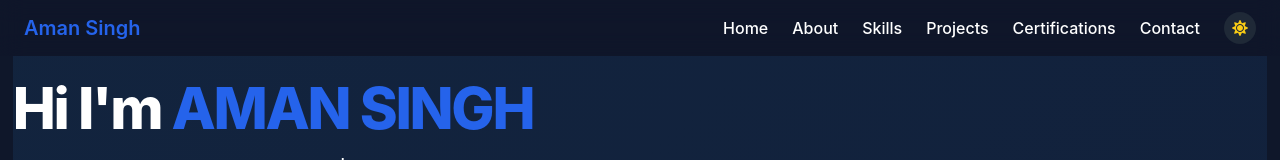
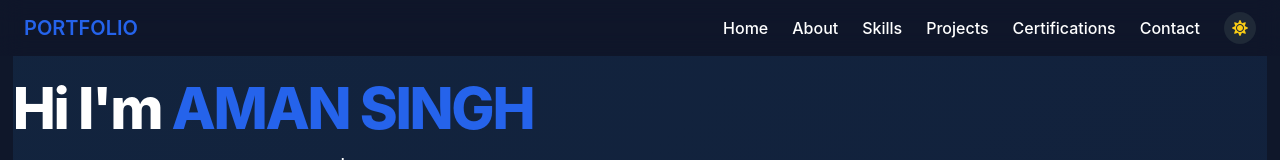
Before and after one commit to as588895/Portfolio, a React (Vite) app: page / in a window 1280 px wide. Shown: the top 160 px of the page. Built offline with nearby package versions, Linux system fonts and the light colour scheme.

Commit message:
update navbar section

```diff
--- a/src/components/Navbar.jsx
+++ b/src/components/Navbar.jsx
@@ -6,7 +6,7 @@ export default function Navbar(){
   return (
     <header className="sticky top-0 z-50 bg-white/60 dark:bg-secondary/60 backdrop-blur-md">
       <div className="container mx-auto px-6 py-3 flex items-center justify-between">
-        <div className="text-xl font-semibold text-primary">Aman Singh</div>
+        <div className="text-xl font-semibold text-primary">PORTFOLIO</div>
         <nav className="hidden md:flex gap-6 items-center">
           <a href="#home" className="cursor-pointer" onClick={(e)=>{e.preventDefault(); document.getElementById('home')?.scrollIntoView({behavior:'smooth'})}}>Home</a>
           <a href="#about" className="cursor-pointer" onClick={(e)=>{e.preventDefault(); document.getElementById('about')?.scrollIntoView({behavior:'smooth'})}}>About</a>
```
